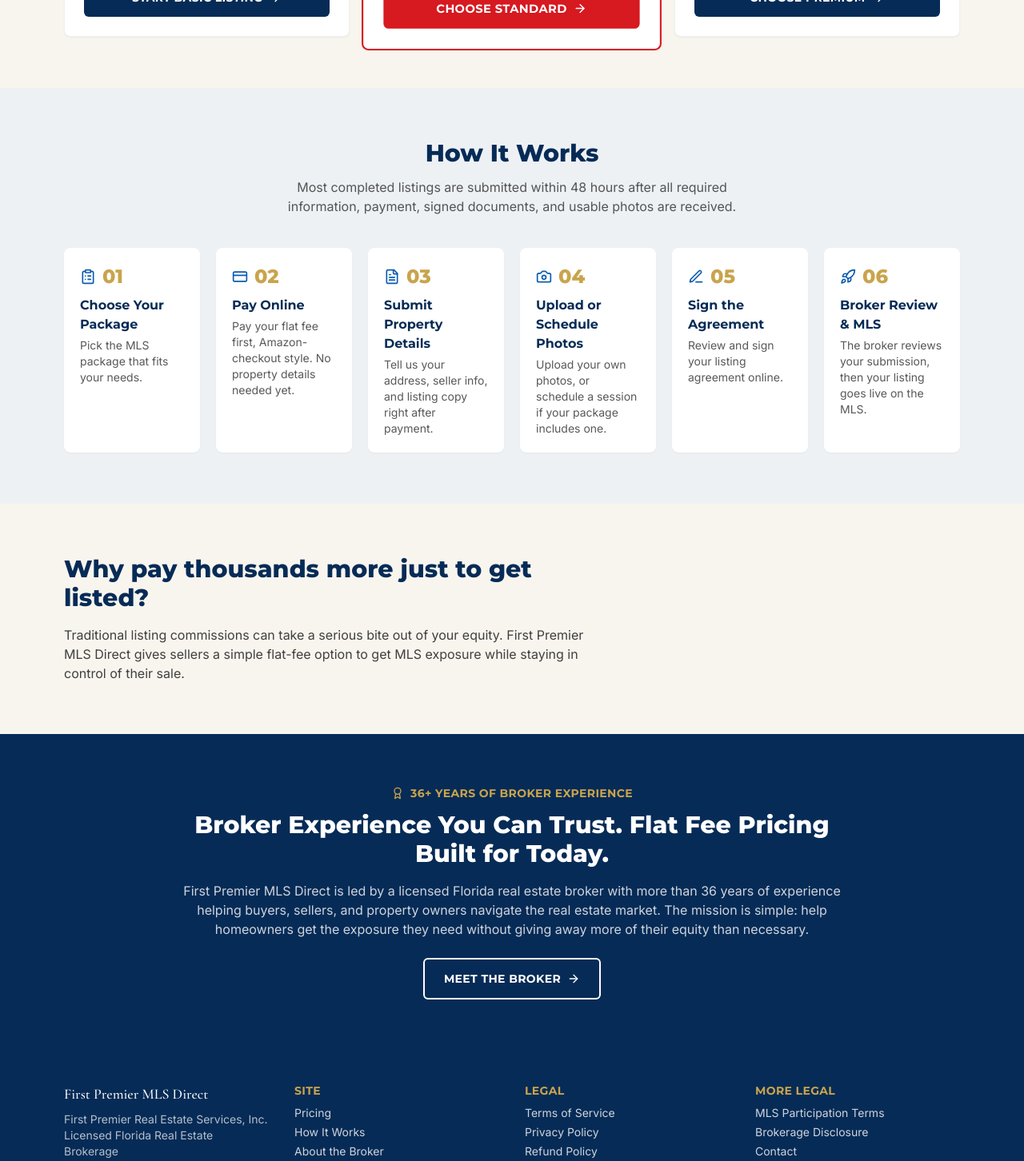
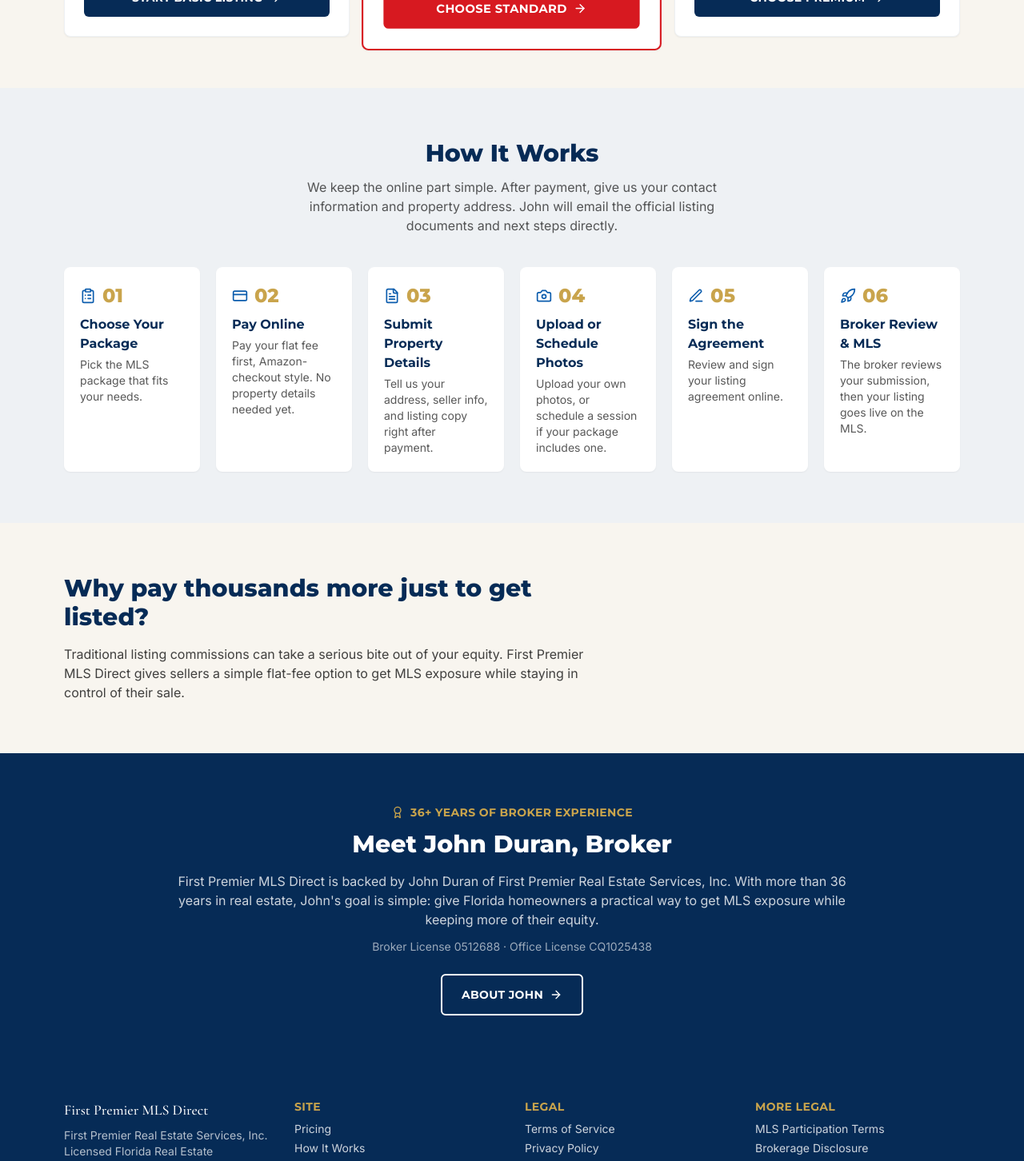
Before and after one commit to Elicasta/firstpremiermlsdirect, a Next.js app: page / in a window 1280 px wide. Shown: the part 1561-3013 px from the top of the page at 80% size. Built offline with nearby package versions, Linux system fonts and the light colour scheme.

Commit message:
Show John Duran broker identity on homepage

```diff
--- a/app/page.tsx
+++ b/app/page.tsx
@@ -11,9 +11,6 @@
     <>
       <Hero />
 
-      {/* Package cards sit directly under the hero on purpose. This is a flat-fee
-          transaction product, not a consultation — the offer needs to be readable in
-          the first 10 seconds, not three scrolls down. */}
       <section className="mx-auto max-w-6xl px-4 py-12 md:py-16">
         <Reveal className="text-center">
           <h2 className="font-display text-2xl font-extrabold text-navy sm:text-3xl">
@@ -38,8 +35,9 @@
               How It Works
             </h2>
             <p className="mx-auto mt-3 max-w-xl text-ink/70">
-              Most completed listings are submitted within 48 hours after all required
-              information, payment, signed documents, and usable photos are received.
+              We keep the online part simple. After payment, give us your contact information
+              and property address. John will email the official listing documents and next
+              steps directly.
             </p>
           </Reveal>
           <div className="mt-10">
@@ -68,13 +66,16 @@
             36+ Years of Broker Experience
           </p>
           <h2 className="mt-2 font-display text-2xl font-extrabold sm:text-3xl">
-            Broker Experience You Can Trust. Flat Fee Pricing Built for Today.
+            Meet John Duran, Broker
           </h2>
           <p className="mt-4 text-white/80">
-            First Premier MLS Direct is led by a licensed Florida real estate broker with more
-            than 36 years of experience helping buyers, sellers, and property owners navigate
-            the real estate market. The mission is simple: help homeowners get the exposure they
-            need without giving away more of their equity than necessary.
+            First Premier MLS Direct is backed by John Duran of First Premier Real Estate
+            Services, Inc. With more than 36 years in real estate, John's goal is simple: give
+            Florida homeowners a practical way to get MLS exposure while keeping more of their
+            equity.
+          </p>
+          <p className="mt-3 text-sm text-white/60">
+            Broker License 0512688 · Office License CQ1025438
           </p>
           <div className="mt-6">
             <ButtonLink
@@ -82,7 +83,7 @@
               variant="ghost"
               className="border-white text-white hover:bg-white hover:text-navy"
             >
-              Meet the Broker
+              About John
             </ButtonLink>
           </div>
         </Reveal>
```
